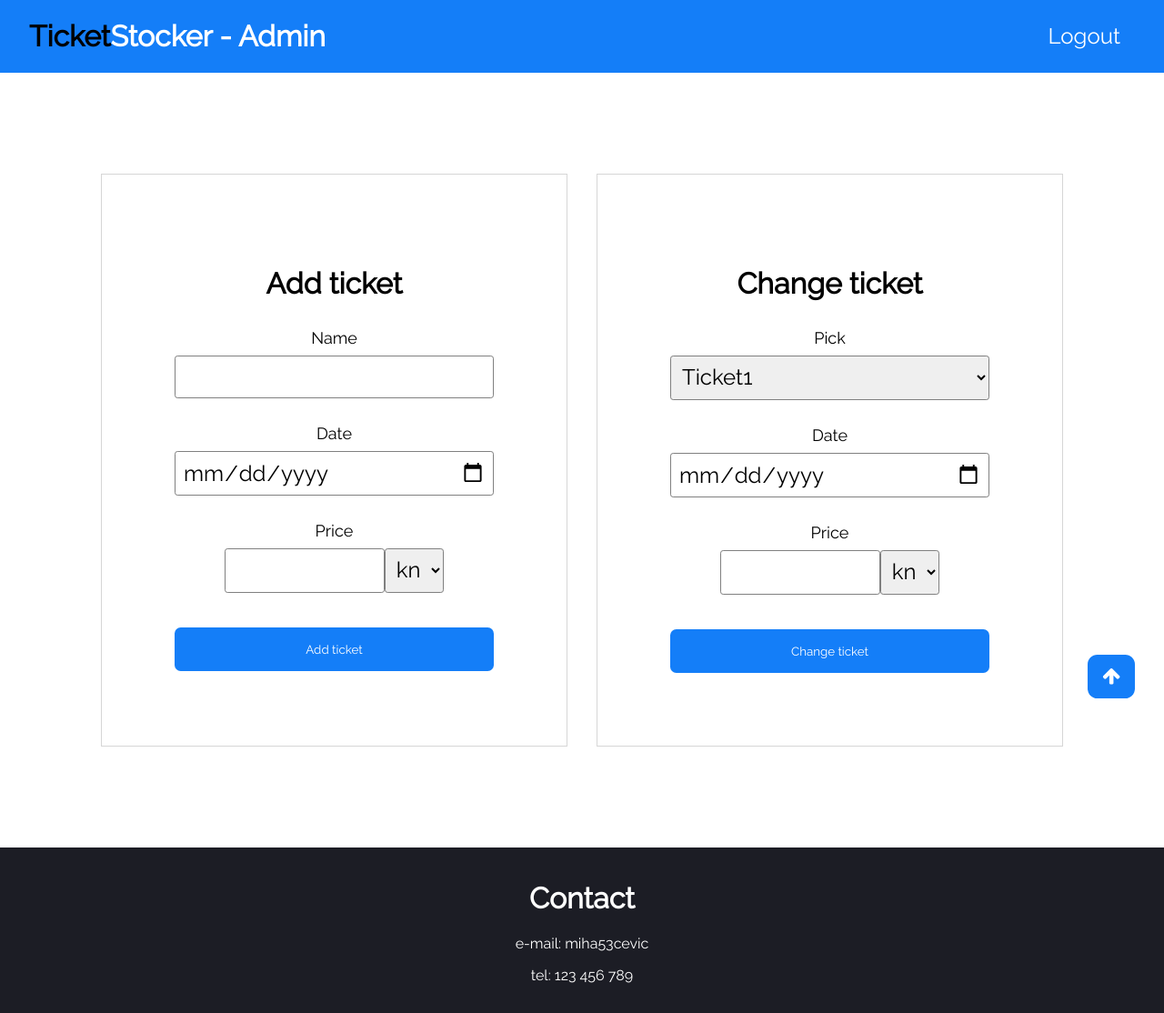
After one commit to miha53cevic/TicketStocker, a PHP site: page /admin.html in a window 1280 px wide. The commit adds this page. Shown: the whole page at 91% size. Run offline with PHP 8.4, Linux system fonts and the light colour scheme.

Commit message:
add admin page

```diff
--- /dev/null
+++ b/static2/admin.html
@@ -0,0 +1,83 @@
+<!DOCTYPE html>
+<html lang="en">
+
+<head>
+    <meta charset="UTF-8">
+    <meta name="viewport" content="width=device-width, initial-scale=1.0">
+    <meta http-equiv="X-UA-Compatible" content="ie=edge">
+    <link rel='stylesheet' href='https://fonts.googleapis.com/css?family=Raleway'>
+    <link rel='stylesheet' href='https://cdnjs.cloudflare.com/ajax/libs/font-awesome/4.7.0/css/font-awesome.min.css'>
+    <link rel="stylesheet" href="main.css">
+    <title> TicketStockerAdmin </title>
+</head>
+
+<body>
+
+    <a href="#top" class="fa fa-arrow-up fa-lg top-icon button"></a>
+
+    <main class="main">
+        <a name="top"></a>
+
+        <header class="header">
+            <h1 class="header-title"><span class="header-word">Ticket</span>Stocker - Admin</h1>
+            <a class="header-item" href="login.html">Logout</a>
+        </header>
+
+        <br><br><br><br><br>
+
+        <div class="row">
+            <div class="container transparent border">
+                <div class="content paddingL">
+                    <h1>Add ticket</h1>
+                    <p class="pHeader">Name</p>
+                    <input class="text-field" type="text"><br><br>
+                    <p class="pHeader">Date</p>
+                    <input class="text-field" type="date"><br><br>
+                    <p class="pHeader">Price</p>
+                    <div class="row justify-content-center">
+                        <input class="text-field w50" type="number">
+                        <select class="text-field wFit">
+                            <option value="kn">kn</option>
+                            <option value="$">$</option>
+                            <option value="€">€</option>
+                        </select>
+                    </div>
+                    <br><br>
+                    <button class="button w100">Add ticket</button>
+                </div>
+            </div>
+            <div class="container transparent border">
+                <div class="content paddingL">
+                    <h1>Change ticket</h1>
+                    <p class="pHeader">Pick</p>
+                    <select class="text-field">
+                        <option value="ticket1">Ticket1</option>
+                        <option value="ticket2">Ticket2</option>
+                    </select><br><br>
+                    <p class="pHeader">Date</p>
+                    <input class="text-field" type="date"><br><br>
+                    <p class="pHeader">Price</p>
+                    <div class="row justify-content-center">
+                        <input class="text-field w50" type="number">
+                        <select class="text-field wFit">
+                            <option value="kn">kn</option>
+                            <option value="$">$</option>
+                            <option value="€">€</option>
+                        </select>
+                    </div><br><br>
+                    <button class="button w100">Change ticket</button>
+                </div>
+            </div>
+        </div>
+
+        <br><br><br><br><br>
+
+        <footer class="footer">
+            <h1>Contact</h1>
+            <p>e-mail: miha53cevic</p>
+            <p>tel: 123 456 789</p>
+        </footer>
+
+    </main>
+
+</html>
--- a/static2/main.css
+++ b/static2/main.css
@@ -229,6 +229,8 @@ html {
     flex: 1;
 }
 
+/*----------------------------------------------------*/
+
 .align-self-center {
     align-self: center;
 }
@@ -240,6 +242,8 @@ html {
 .justify-content-center {
     justify-content: center;
 }
+
+/*----------------------------------------------------*/
 
 .flexible-image-small {
     width: 25%;
@@ -257,4 +261,58 @@ html {
     border: 1px solid rgba(128, 128, 128, 0.322);
 }
 
+.transparent {
+    background-color: transparent;
+}
+
 /*----------------------------------------------------*/
+
+.w100 {
+    width: 100%;
+}
+
+.w50 {
+    width: 50%;
+}
+
+.w25 {
+    width: 25%;
+}
+
+.wAuto {
+    width: auto;
+}
+
+.wFit {
+    width: fit-content;
+}
+
+/*----------------------------------------------------*/
+
+.textLeft {
+    text-align: left;
+}
+
+.textCenter {
+    text-align: center;
+}
+
+.textRight {
+    text-align: right;
+}
+
+/*----------------------------------------------------*/
+
+.paddingS {
+    padding: 1rem;
+}
+
+.paddingM {
+    padding: 3rem;
+}
+
+.paddingL {
+    padding: 5rem;
+}
+
+/*----------------------------------------------------*/
```
Also changed, not shown: static2/client.html (+4 -4 lines), static2/ticket-info.html (added).
